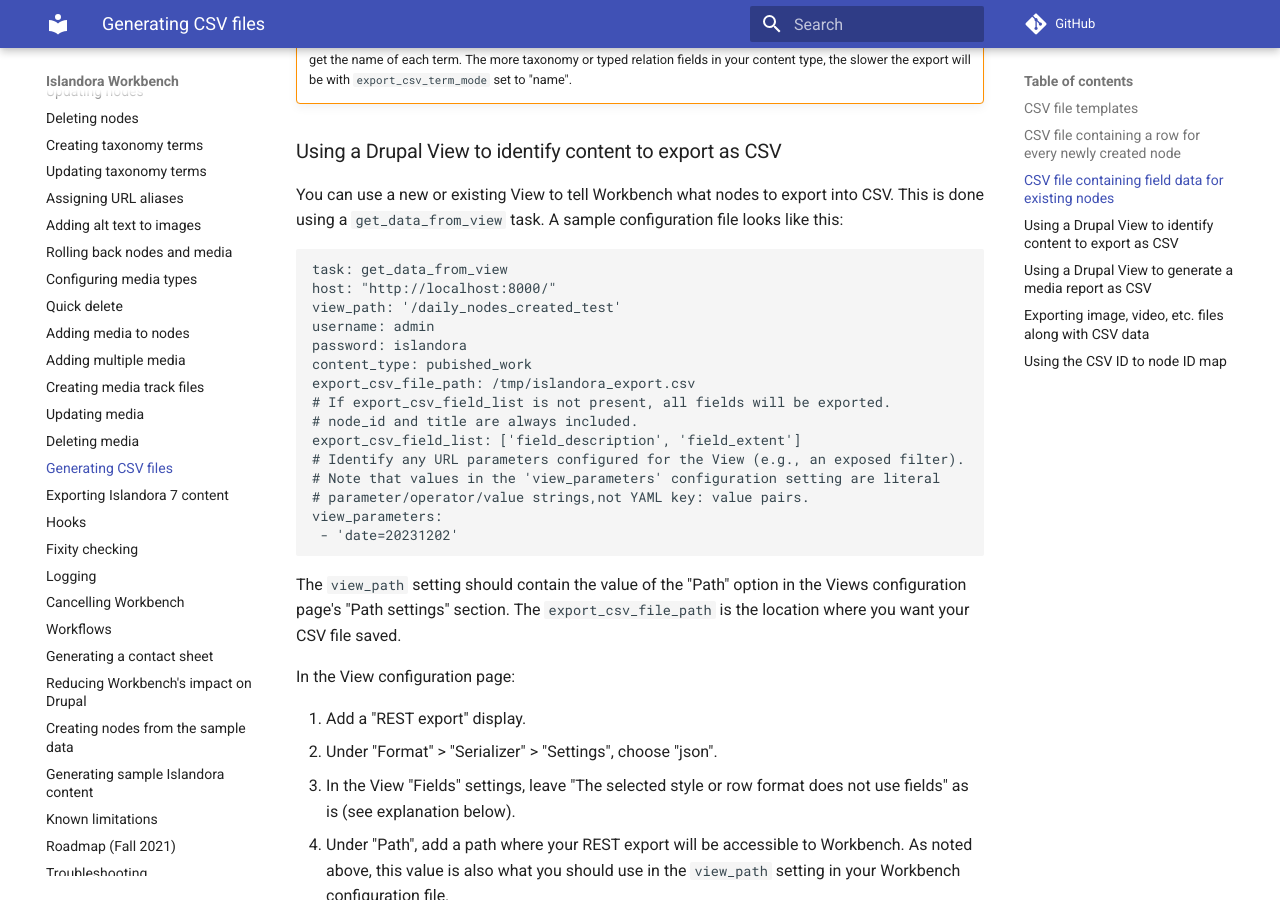
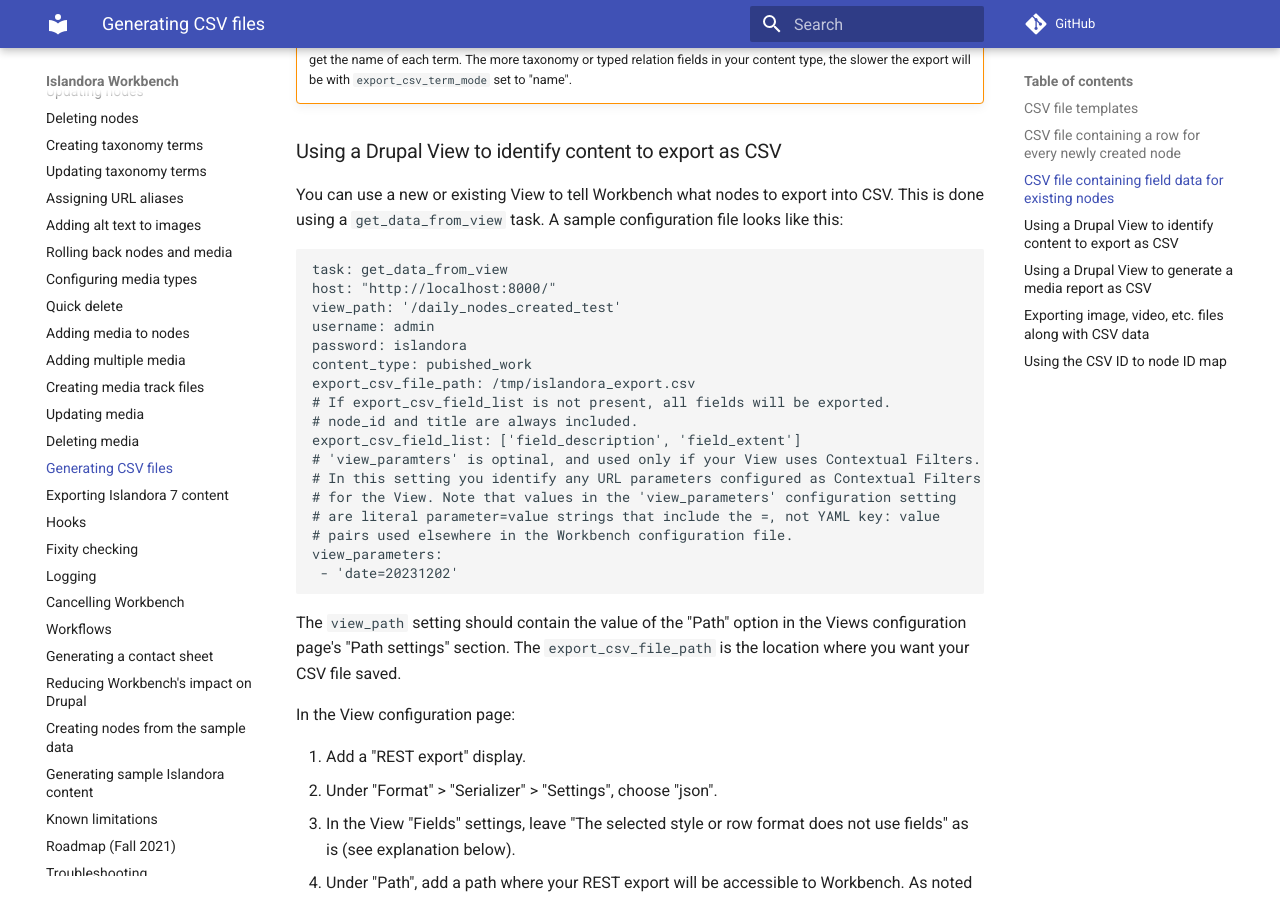
Before and after one commit to mjordan/islandora_workbench_docs, an MkDocs documentation site: the page built from docs/generating_csv_files.md, in a window 1280 px wide and 900 px high, scrolled down 3632 px. Built offline with MkDocs 1.6.1 and Material for MkDocs 9.7.7, drawn with Linux system fonts in a browser that asks for light colours; comment, search, counter and statistics services are not loaded; some of the changed text lies outside the part shown.

Commit message:
Some tweaks.

````diff
--- a/docs/generating_csv_files.md
+++ b/docs/generating_csv_files.md
@@ -109,9 +109,11 @@
 # If export_csv_field_list is not present, all fields will be exported.
 # node_id and title are always included.
 export_csv_field_list: ['field_description', 'field_extent']
-# Identify any URL parameters configured for the View (e.g., an exposed filter).
-# Note that values in the 'view_parameters' configuration setting are literal
-# parameter/operator/value strings,not YAML key: value pairs.
+# 'view_paramters' is optinal, and used only if your View uses Contextual Filters.
+# In this setting you identify any URL parameters configured as Contextual Filters
+# for the View. Note that values in the 'view_parameters' configuration setting
+# are literal parameter=value strings that include the =, not YAML key: value
+# pairs used elsewhere in the Workbench configuration file.
 view_parameters:
  - 'date=20231202'
 ```
@@ -160,7 +162,7 @@
 
 ### Using a Drupal View to generate a media report as CSV
 
-You can get a report of which media a set of nodes has using a View. This report is generated using a `get_media_report_from_view` task, and the View it uses is the same as the View described above (in fact, you can use the same View with both `get_data_from_view` and `get_media_report_from_view` tasks). A sample configuration file looks like:
+You can get a report of which media a set of nodes has using a View. This report is generated using a `get_media_report_from_view` task, and the View configuration it uses is the same as the View configuration described above (in fact, you can use the same View with both `get_data_from_view` and `get_media_report_from_view` tasks). A sample Workbench configuration file looks like:
 
 
 ```yaml
@@ -170,6 +172,7 @@
 username: admin
 password: islandora
 export_csv_file_path: /tmp/media_report.csv
+# view_paramters is optinal, and used only if your View uses Contextual Filters.
 view_parameters:
  - 'date=20231201'
 ```
````
